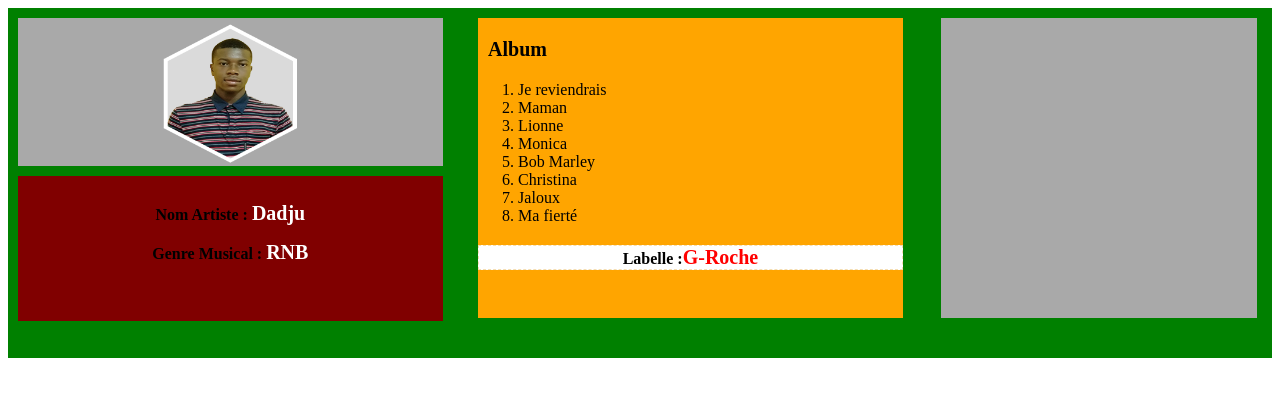
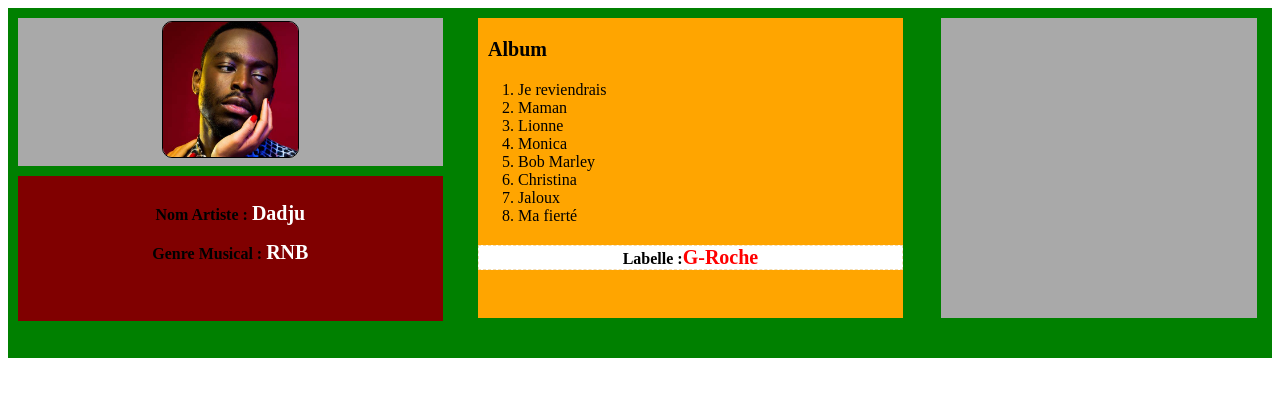
Before and after one commit to Guy-Roche/tdArtiste, a plain HTML site: page index.html in a window 1280 px wide. Drawn offline with Linux system fonts and the light colour scheme.

Commit message:
correction du fichier js changement de l'image

```diff
--- a/index.html
+++ b/index.html
@@ -25,7 +25,7 @@
             </div>
             <div class="left-left">
                 <div class="top" >
-                    <img src="guy.png" alt="" height="150px" width="150px" id="photo">
+                    <img src="guy.png" alt="photo artiste"  id="photo">
                 </div>
                 <div class="bottom">
                     <p class="lab-artiste">Nom Artiste : <strong id="nameArtiste"> GUY-ROCHE</strong></p>
--- a/script.js
+++ b/script.js
@@ -6,29 +6,26 @@ class Artiste {
          this.genre = genreMusicalArtiste;
          this.list = listeAlbum;
          this.label = labelArtiste;
-
      }
-
     chargerArtiste()
     {
         //creation de l'objet artiste1
         //affecter le contenu des propriétes de la classe au differents chanps dans notre page html
         document.getElementById('nameArtiste').innerText = this.name;
-        document.getElementById('photo').style.src = this.photo;
+        document.getElementById('photo').src = this.photo;
         document.getElementById('genre').innerText = this.genre;
         for (var i =0; i <= 7; i++)
         {
             document.getElementsByClassName('list')[i].innerHTML=this.list[i];
         }
+        document.getElementById('label').innerText =this.label ;
 
-        document.getElementById('label').innerText =this.label ;
- //       var valGenre = document.getElementById('genre');
-   //     this.genre = valGenre.innerText = 'Rap';
-      //  return  this.name + this.genre + this.label;
     }
 }
-
-var artiste1 =  new Artiste('Dadju','roche.jpg', 'RNB', ['Je reviendrais','Maman','Lionne','Monica','Bob Marley','Christina','Jaloux','Ma fierté'],'G-Roche');
+var artiste1 =  new Artiste('Dadju','daju.jpg',
+    'RNB', ['Je reviendrais','Maman','Lionne','Monica','Bob Marley','Christina','Jaloux','Ma fierté'],
+    'G-Roche');
 
 artiste1.chargerArtiste();
+console.log(artiste1.photo);
 //var chargerArtiste = (name, photo, genre, list,label) =>
--- a/style.css
+++ b/style.css
@@ -76,3 +76,11 @@ strong{
     background-color: white;
 
 }
+img
+{
+    height : 135px;
+    width :135px;
+    border: 1px solid black;
+    border-radius: 10px;
+    margin-top: 3px;
+}
```
Also changed, not shown: daju.jpg (added).
